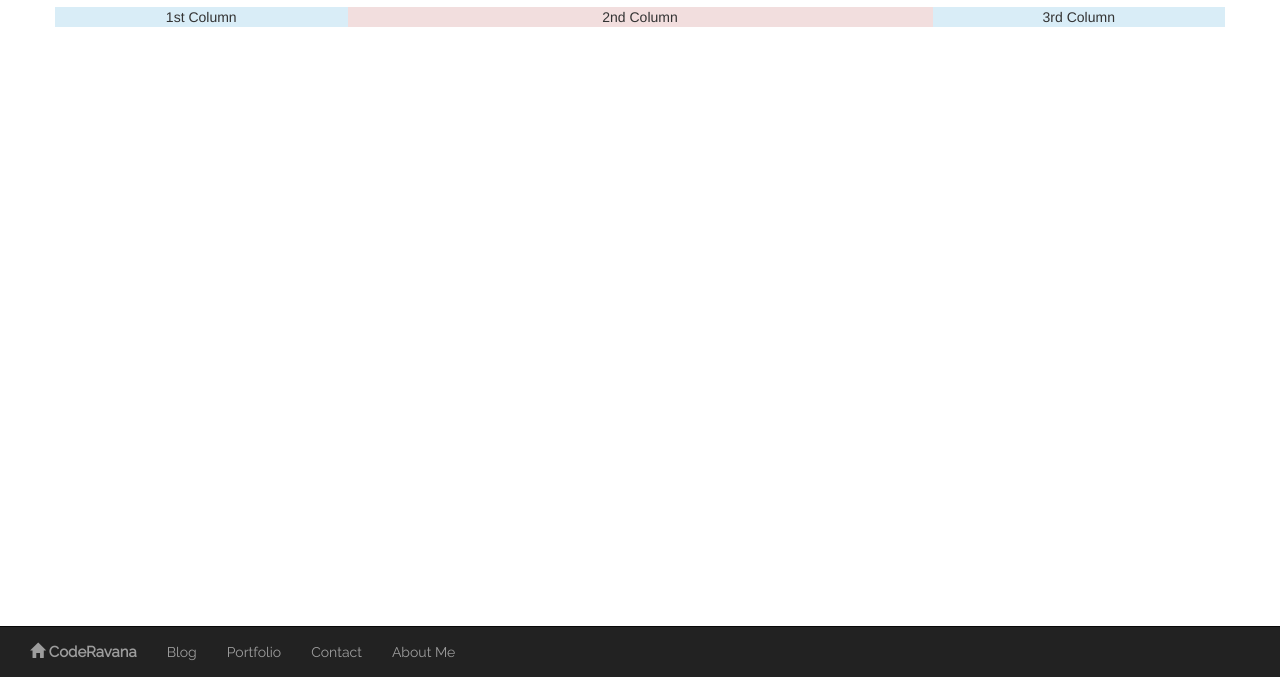
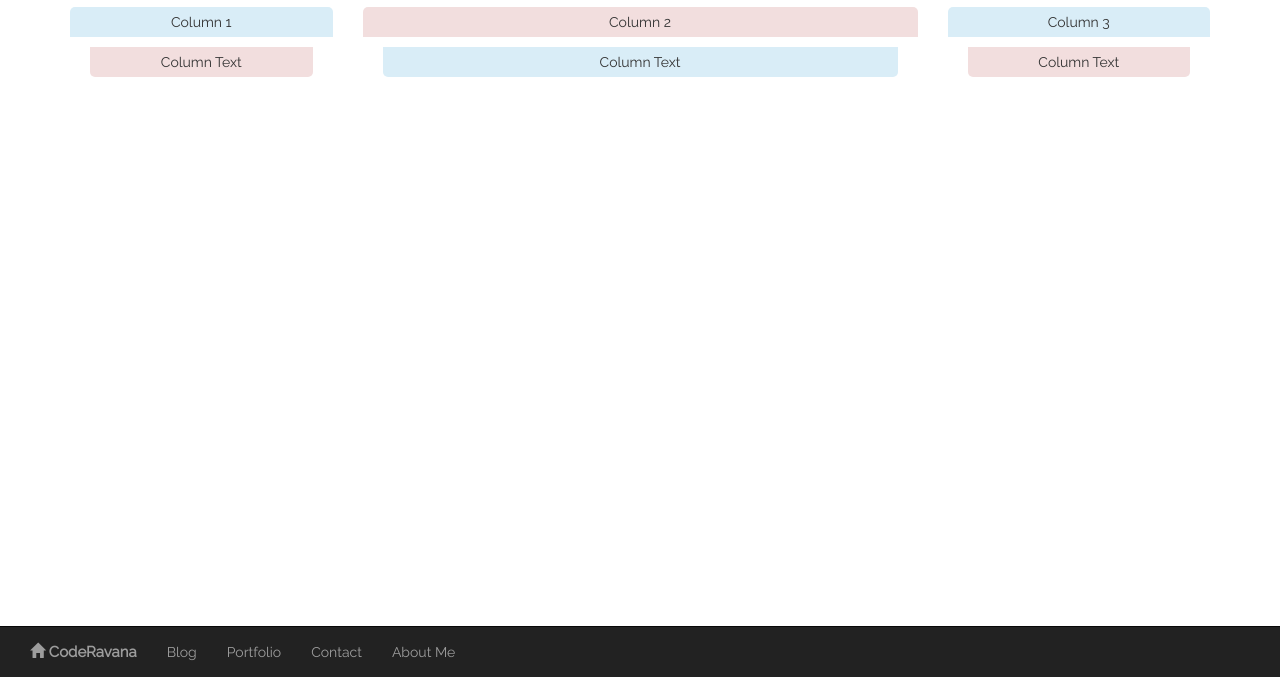
Before and after one commit to coderavana/portfolio, a plain HTML site: page index.html in a window 1280 px wide. Shown: the part 123-800 px from the top of the page. Drawn offline with nearby package versions, Linux system fonts and the light colour scheme.

Commit message:
added the spaced column texts

```diff
--- a/index.html
+++ b/index.html
@@ -1,6 +1,7 @@
 <!DOCTYPE html>
 <html>
     <head>
+    <meta name="viewport" content="width=device-width, initial-scale=1">
     <title> CodeRavana | <code breaks all barriers> </title>
 
     <link rel="stylesheet" type="text/css" href="main.css">
@@ -20,7 +21,7 @@
 
         <div class="container-fluid">
 
-        <nav class="navbar navbar-inverse navbar-fixed-bottom">
+        <nav class="navbar navbar-inverse navbar-fixed-bottom"> <!-- The Home Navbar -->
   <div class="container-fluid">
     <div class="navbar-header">
       <button type="button" class="navbar-toggle" data-toggle="collapse" data-target="#myNavbar">
@@ -40,18 +41,34 @@
     </div>
   </div>
 </nav>
-        <div class="marginc container-fluid">
+        <div class="marginc container-fluid"> <!-- Home Page CodeRavana -->
             <p class="pclass"> CodeRavana </p>
         </div>
 
         </div>
 
-        <div class="container">
+        <div class="container"> <!-- For the three columns on home-->
             <div class="row">
-            <div class="col-sm-3 text-center bg-info"> 1st Column</div>
-            <div class="col-sm-6 text-center bg-danger"> 2nd Column</div>
-            <div class="col-sm-3 text-center bg-info"> 3rd Column </div>
-            </div>
+  <div class="col-sm-3">
+     <div class="bor-rad col-sm-12 bg-info text-center navbarf">
+        Column 1
+     </div>
+      <div class="bg-danger mar text-center navbarf"> Column Text </div>
+  </div>
+  <div class="col-sm-6">
+     <div class="bor-rad col-sm-12 bg-danger text-center navbarf">
+        Column 2
+     </div>
+      <div class="bg-info mar text-center navbarf"> Column Text </div>
+  </div>
+  <div class="col-sm-3">
+     <div class="bor-rad col-sm-12 bg-info text-center navbarf">
+        Column 3
+     </div>
+          <div class="bg-danger mar text-center navbarf"> Column Text </div>
+
+  </div>
+</div>
         </div>
     </body>
 </html>
--- a/main.css
+++ b/main.css
@@ -15,3 +15,18 @@
 .navbarf {
     font-family: 'Raleway', sans-serif;
 }
+
+.bor-rad {
+    border-top-left-radius: 5px;
+    border-top-right-radius: 5px;
+    padding:5px;
+}
+
+.mar {
+    margin-top : 40px;
+    margin-left: 20px;
+    margin-right: 20px;
+    border-bottom-left-radius: 5px;
+    border-bottom-right-radius: 5px;
+    padding:5px;
+}
```
